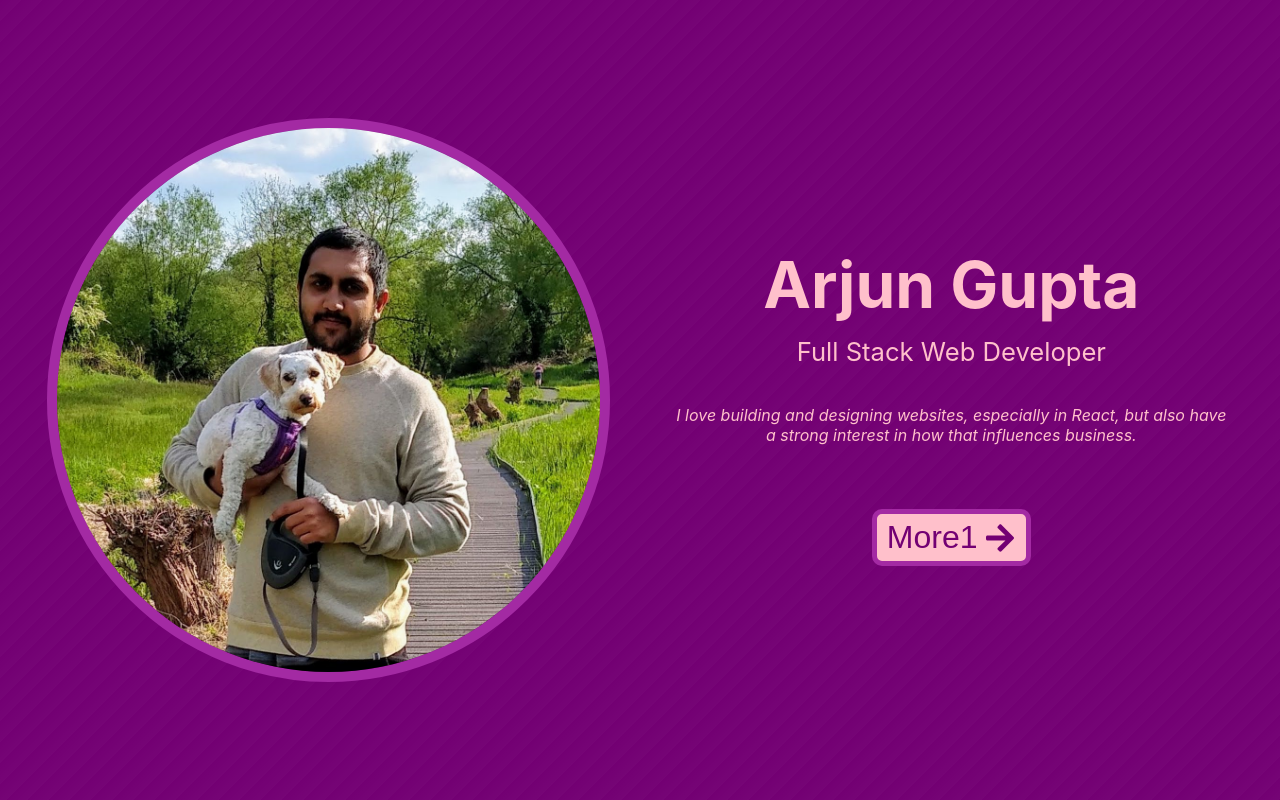
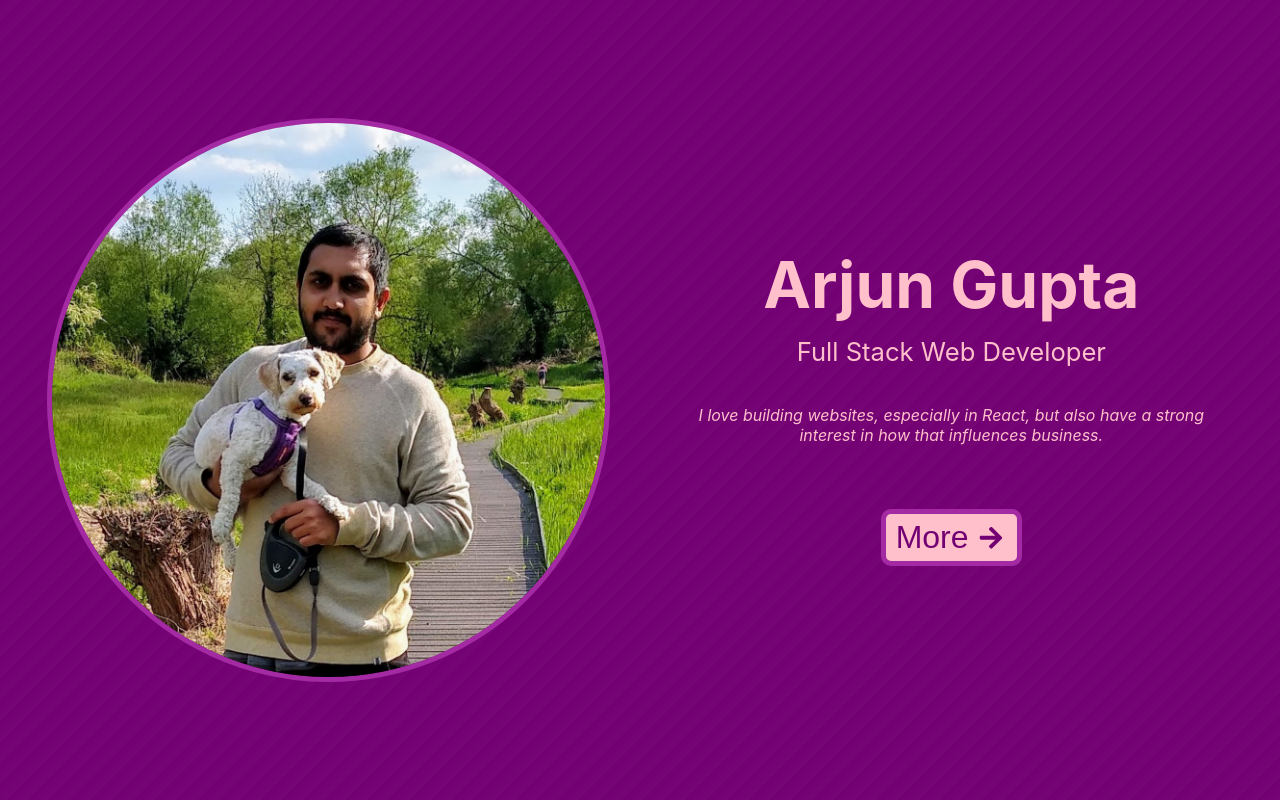
Before and after one commit to TAQ2/taq2.github.io, a React (Create React App) app: page / in a window 1280 px wide. Shown: the top 800 px of the page. Built offline with nearby package versions, Linux system fonts and the light colour scheme.

Commit message:
revert test deployment

```diff
--- a/src/LandingTile.js
+++ b/src/LandingTile.js
@@ -87,7 +87,7 @@ const Image = styled.img`
   width: auto;
   height: auto;
   border-radius: 50%;
-  border: 10px solid ${colours.secondaryLight};
+  border: 5px solid ${colours.secondaryLight};
 `;
 
 export default function LandingTile({ onClick }) {
@@ -138,8 +138,8 @@ export default function LandingTile({ onClick }) {
             Full Stack Web Developer
           </div>
           <Quote>
-            I love building and designing websites, especially in React, but
-            also have a strong interest in how that influences business.
+            I love building websites, especially in React, but also have a
+            strong interest in how that influences business.
           </Quote>
           <LinkContainer>
             <Link
@@ -149,7 +149,8 @@ export default function LandingTile({ onClick }) {
                 alignItems: "center",
               }}
             >
-              More1 <FaArrowRight style={{ marginLeft: "0.2em" }} />
+              More{" "}
+              <FaArrowRight style={{ marginLeft: "0.2em", height: "0.8em" }} />
             </Link>
           </LinkContainer>
         </TextContainer>
```
Also changed, not shown: todo.txt.
